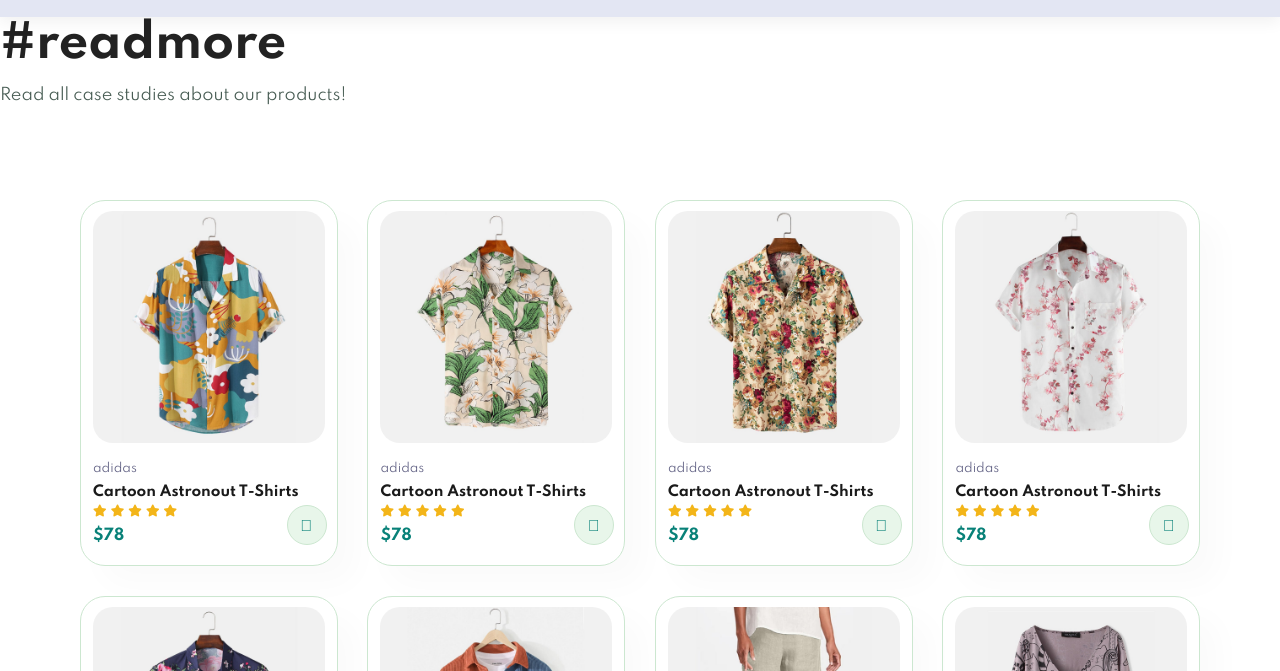
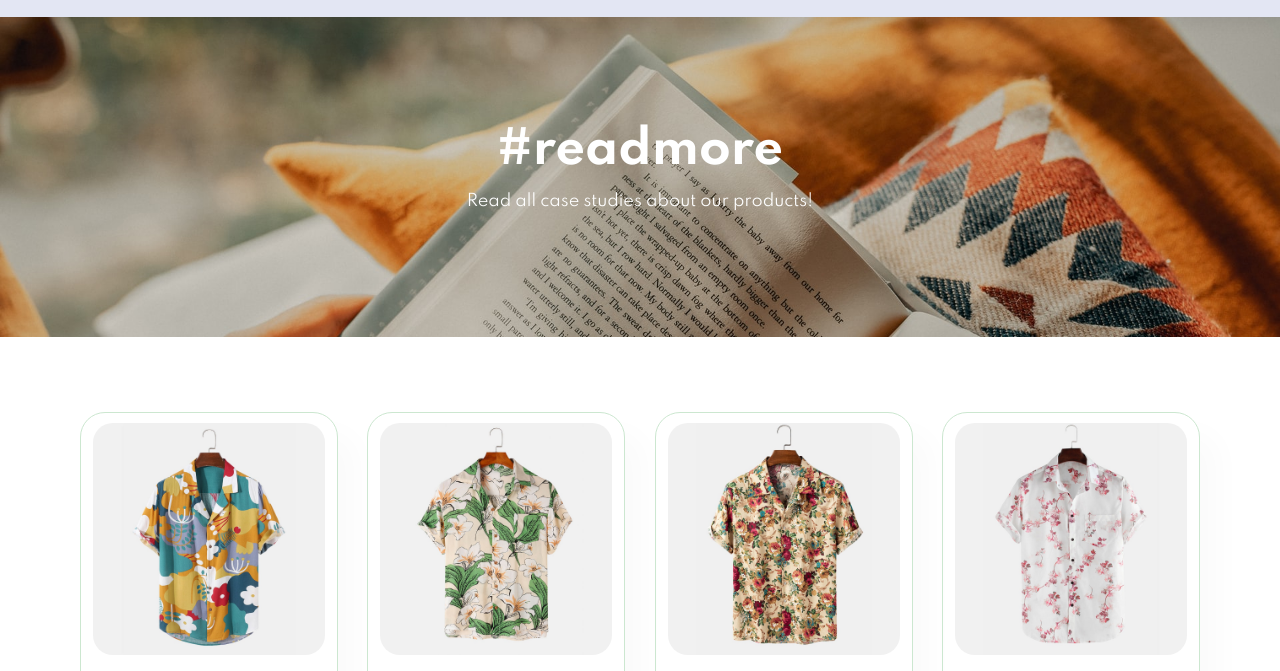
Before and after one commit to saadiqbal603/E-Commerce-Website, a plain HTML site: page blog.html in a window 1280 px wide. Shown: the part 68-739 px from the top of the page. Drawn offline with Linux system fonts and the light colour scheme.

Commit message:
Update style.css

```diff
--- a/style.css
+++ b/style.css
@@ -492,8 +492,23 @@ footer .copyright {
   justify-content: center;
   padding: 14px;
 }
+
+#page-header-two {
+  background-image: url("img/banner/b19.jpg");
+  width: 100%;
+  height: 40vh;
+  background-size: cover;
+  display: flex;
+  flex-direction: column;
+  align-items: center;
+  justify-content: center;
+  padding: 14px;
+}
+
 #page-header h2,
-#page-header p {
+#page-header p,
+#page-header-two h2,
+#page-header-two p {
   color: #fff;
 }
 #pagination {
```
